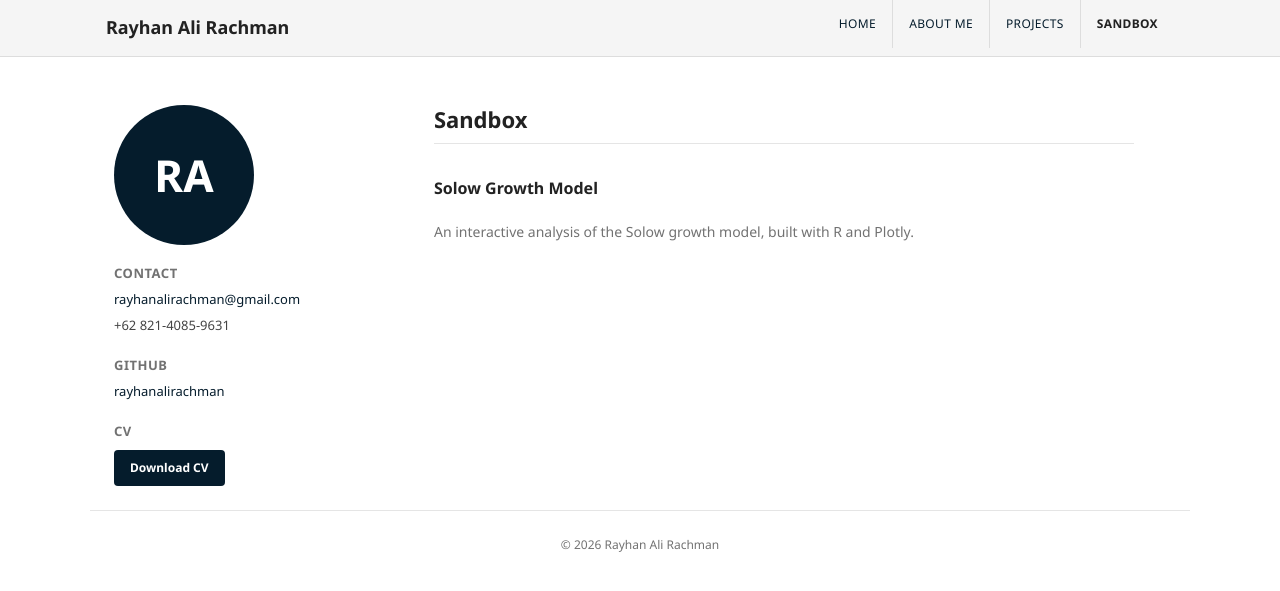
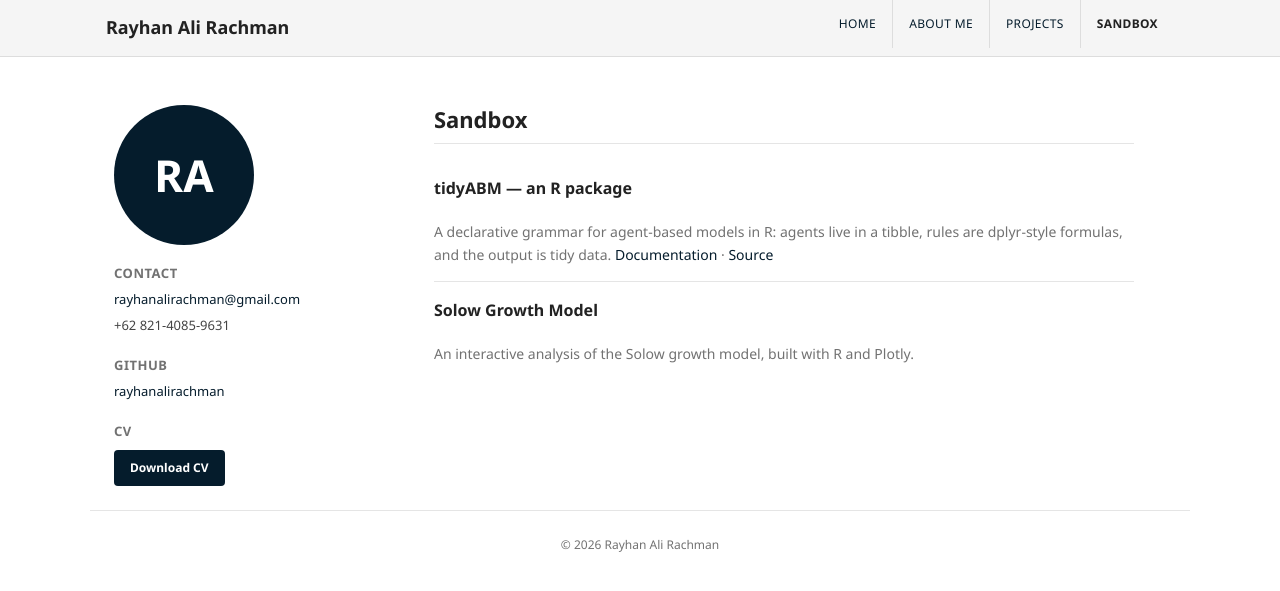
Before and after one commit to rayhanalirachman/rayhanalirachman.github.io, a Jekyll site: the page built from projects.md, in a window 1280 px wide. Shown: the top 591 px of the page. Built offline with Jekyll 4.4.1, drawn with Linux system fonts in a browser that asks for light colours.

Commit message:
Add tidyABM to Sandbox with links to pkgdown docs and source

```diff
--- a/projects.md
+++ b/projects.md
@@ -9,6 +9,11 @@ permalink: /projects/
 ## Sandbox
 
 <div class="project" markdown="1">
+  <a class="project-title" href="https://rayhanalirachman.github.io/tidyABM/">tidyABM — an R package</a>
+  <div class="project-desc">A declarative grammar for agent-based models in R: agents live in a tibble, rules are dplyr-style formulas, and the output is tidy data. <a href="https://rayhanalirachman.github.io/tidyABM/">Documentation</a> · <a href="https://github.com/rayhanalirachman/tidyABM">Source</a></div>
+</div>
+
+<div class="project" markdown="1">
   <a class="project-title" href="{{ '/Solow model simple.html' | relative_url }}">Solow Growth Model</a>
   <div class="project-desc">An interactive analysis of the Solow growth model, built with R and Plotly.</div>
 </div>
```
